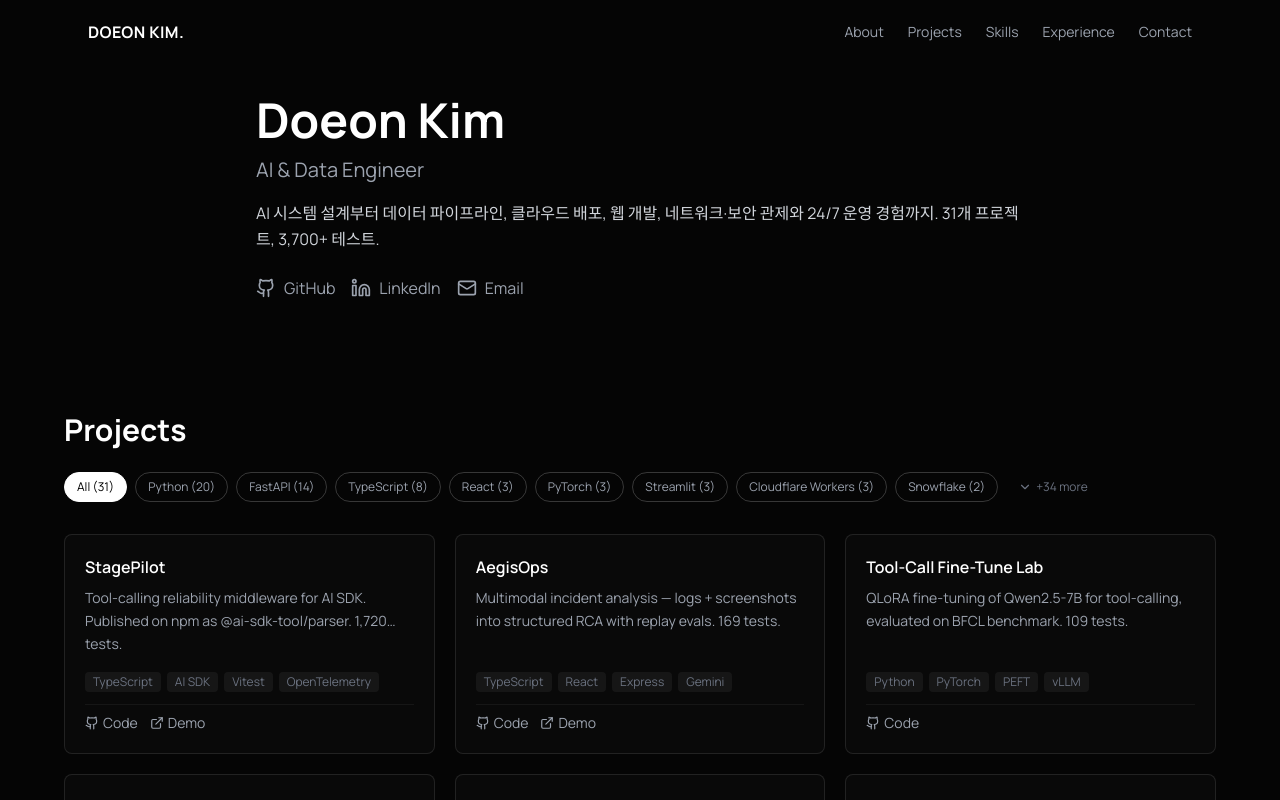
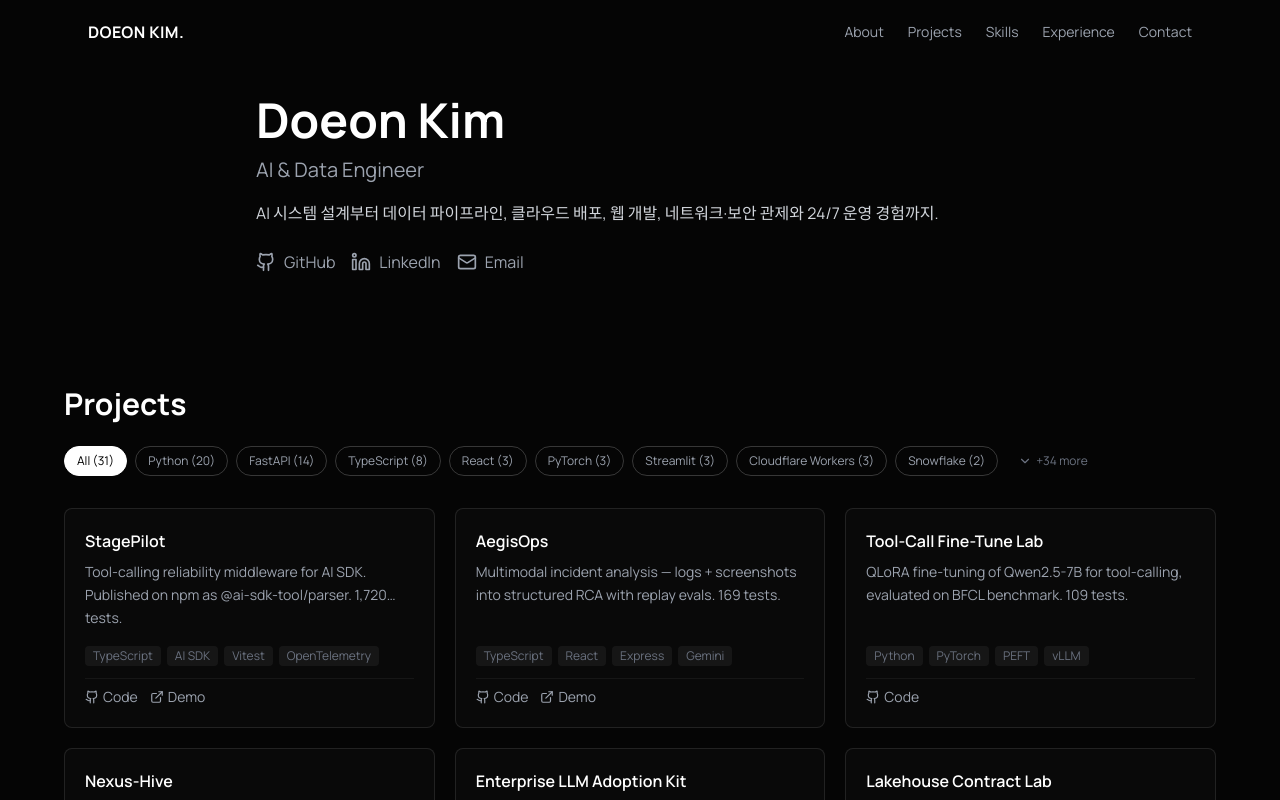
Before and after one commit to KIM3310/doeon-kim-portfolio, a React (Vite) app: page / in a window 1280 px wide. Shown: the top 800 px of the page. Built offline with nearby package versions, Linux system fonts and the light colour scheme.

Commit message:
fix: trim intro

```diff
--- a/constants.ts
+++ b/constants.ts
@@ -6,7 +6,7 @@ export const PROFILE: Profile = {
   email: 'ehdjs1351@gmail.com',
   github: 'https://github.com/KIM3310',
   linkedin: 'https://www.linkedin.com/in/doeon-kim-4742a2388',
-  intro: 'AI 시스템 설계부터 데이터 파이프라인, 클라우드 배포, 웹 개발, 네트워크·보안 관제와 24/7 운영 경험까지. 31개 프로젝트, 3,700+ 테스트.',
+  intro: 'AI 시스템 설계부터 데이터 파이프라인, 클라우드 배포, 웹 개발, 네트워크·보안 관제와 24/7 운영 경험까지.',
 };
 
 export const PROJECTS: Project[] = [
```
